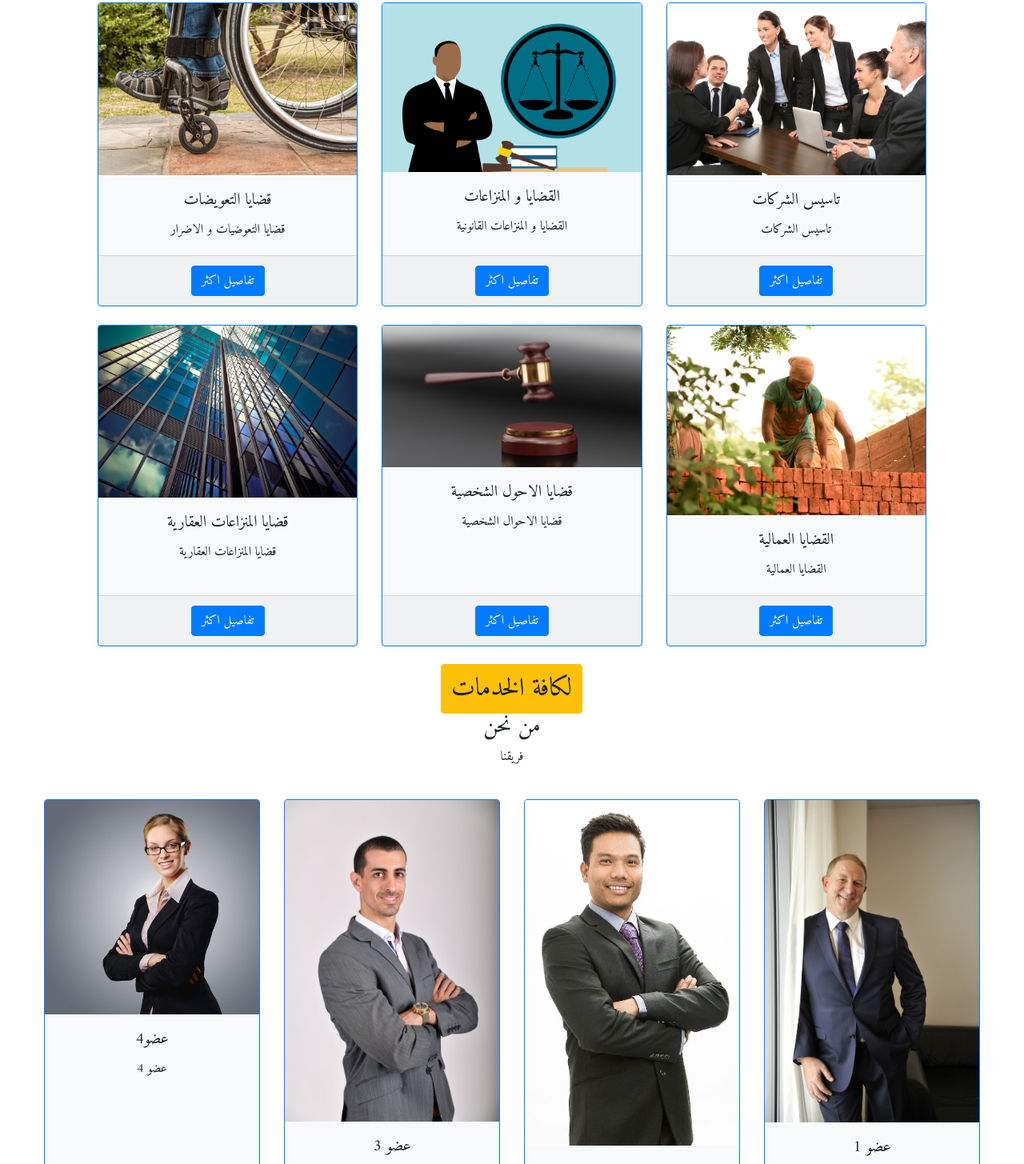
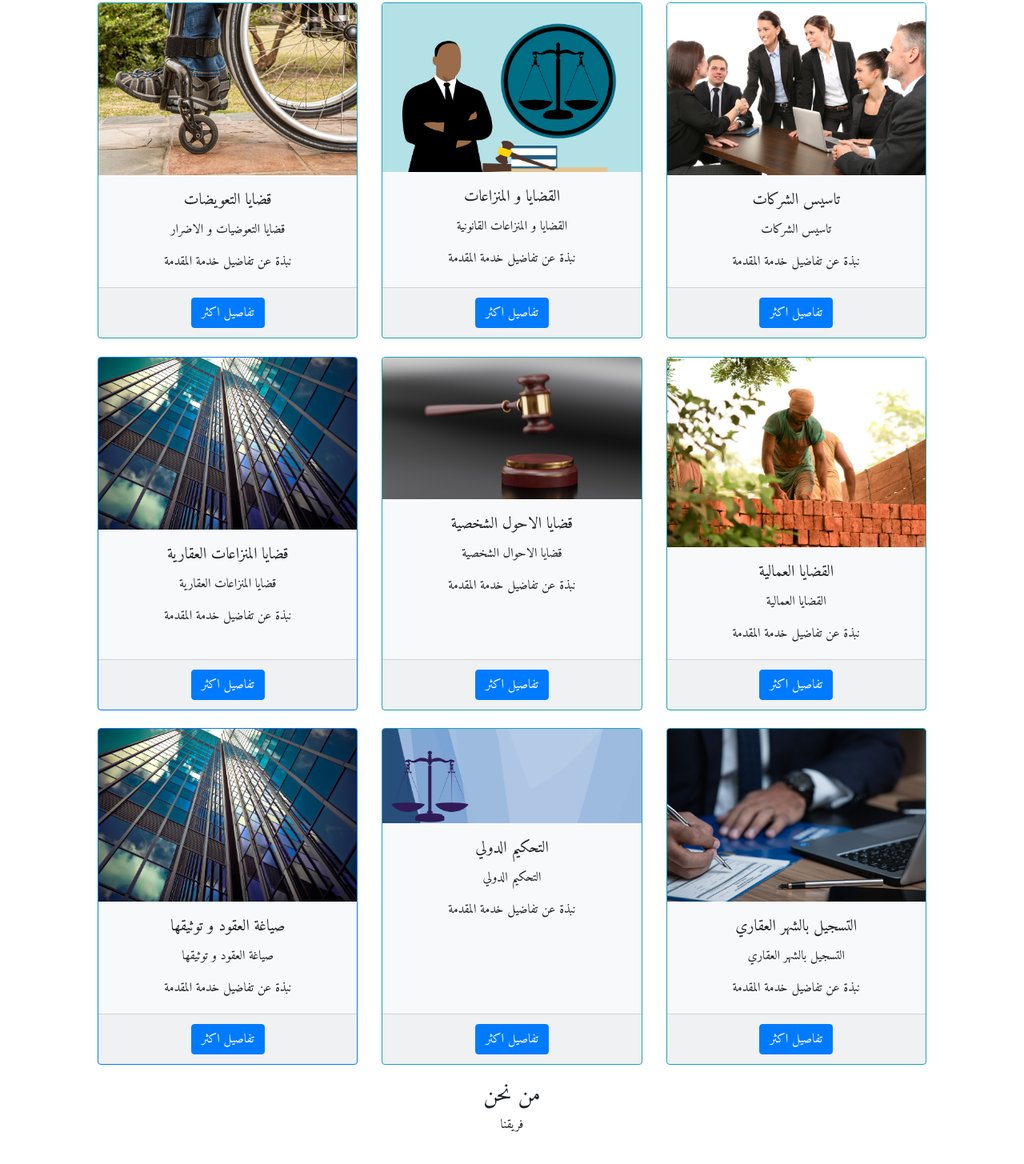
Before and after one commit to mostafamohamedmostafa/Lawyer-Temp-1, a plain HTML site: page index.html in a window 1280 px wide. Shown: the part 1083-2538 px from the top of the page at 80% size. Drawn offline with nearby package versions, Linux system fonts and the light colour scheme.

Commit message:
update styles

```diff
--- a/index.html
+++ b/index.html
@@ -93,15 +93,15 @@
         <h2 class="services-section-header slide-in-right">الخدمات التي يقدمها المكتب</h2>
         <p class="services-section-paragh slide-in-right">الخدمات التي يقدمها المكتب</p>
 
-        <div class="services-boxs">
         <div class="row">
-                <div class="col-lg services-boxs-info">
+            <div class="col-lg">
               <div class="card-deck text-center ">
-                        <div class="card card border-primary bg-light ">
+                <div class="card card border-info bg-light ">
                   <img class="card-img-top" src="img/crop.jpg" alt="Card image cap">
                   <div class="card-body">
                     <h5 class="card-title">تاسيس الشركات </h5>
                     <p class="card-text">تاسيس الشركات</p>
+                    <p class="card-text"> نبذة عن تفاضيل خدمة المقدمة </p>
                   </div>
                   <div class="card-footer">
                     <a href="#" class="btn btn-primary">تفاصيل اكثر</a>
@@ -109,21 +109,25 @@
                   </div>
                 </div>
 
-                        <div class="card card border-primary  bg-light">
+                <div class="card card border-info  bg-light">
                   <img class="card-img-top" src="img/cases.jpg" alt="Card image cap">
                   <div class="card-body">
                     <h5 class="card-title">القضايا و المنزاعات</h5>
                     <p class="card-text">القضايا و المنزاعات القانونية</p>
+                    <p class="card-text"> نبذة عن تفاضيل خدمة المقدمة </p>
+
                   </div>
                   <div class="card-footer">
                     <a href="#" class="btn btn-primary">تفاصيل اكثر</a>
                   </div>
                 </div>
-                        <div class="card card border-primary  bg-light">
+                <div class="card card border-info  bg-light">
                   <img class="card-img-top" src="img/injury.jpg" alt="Card image cap">
                   <div class="card-body">
                     <h5 class="card-title">قضايا التعويضات</h5>
                     <p class="card-text">قضايا التعوضيات و الاضرار</p>
+                    <p class="card-text"> نبذة عن تفاضيل خدمة المقدمة </p>
+
                   </div>
                   <div class="card-footer">
                     <a href="#" class="btn btn-primary">تفاصيل اكثر</a>
@@ -133,13 +137,14 @@
 
 
 
-
               <div class="card-deck text-center ">
-                        <div class="card card border-primary bg-light ">
+                <div class="card card border-info bg-light ">
                   <img class="card-img-top" src="img/labor.jpg" alt="Card image cap">
                   <div class="card-body">
                     <h5 class="card-title">القضايا العمالية </h5>
                     <p class="card-text">القضايا العمالية</p>
+                    <p class="card-text"> نبذة عن تفاضيل خدمة المقدمة </p>
+
                   </div>
                   <div class="card-footer">
                     <a href="#" class="btn btn-primary">تفاصيل اكثر</a>
@@ -147,11 +152,13 @@
                   </div>
                 </div>
 
-                        <div class="card card border-primary  bg-light">
+                <div class="card card border-info  bg-light">
                   <img class="card-img-top" src="img/personal.jpg" alt="Card image cap">
                   <div class="card-body">
                     <h5 class="card-title"> قضايا الاحول الشخصية </h5>
                     <p class="card-text">قضايا الاحوال الشخصية </p>
+                    <p class="card-text"> نبذة عن تفاضيل خدمة المقدمة </p>
+
                   </div>
                   <div class="card-footer">
                     <a href="#" class="btn btn-primary">تفاصيل اكثر</a>
@@ -162,6 +169,8 @@
                   <div class="card-body">
                     <h5 class="card-title">قضايا المنزاعات العقارية</h5>
                     <p class="card-text">قضايا المنزاعات العقارية</p>
+                    <p class="card-text"> نبذة عن تفاضيل خدمة المقدمة </p>
+
                   </div>
                   <div class="card-footer">
                     <a href="#" class="btn btn-primary">تفاصيل اكثر</a>
@@ -169,14 +178,50 @@
                 </div>
               </div>
 
-                    <div class="see-more-services">
-                        <a href="#" class="btn btn-warning wobble-hor-top"> لكافة الخدمات</a>
+
+              <div class="card-deck text-center ">
+                <div class="card card border-info bg-light ">
+                  <img class="card-img-top" src="img/intro-img-1.jpg" alt="Card image cap">
+                  <div class="card-body">
+                    <h5 class="card-title">التسجيل بالشهر العقاري </h5>
+                    <p class="card-text">التسجيل بالشهر العقاري</p>
+                    <p class="card-text"> نبذة عن تفاضيل خدمة المقدمة </p>
+
+                  </div>
+                  <div class="card-footer">
+                    <a href="#" class="btn btn-primary">تفاصيل اكثر</a>
+
+                  </div>
+                </div>
+
+                <div class="card card border-info  bg-light">
+                  <img class="card-img-top" src="img/contact-bg.jpg" alt="Card image cap">
+                  <div class="card-body">
+                    <h5 class="card-title"> التحكيم الدولي</h5>
+                    <p class="card-text">التحكيم الدولي</p>
+                    <p class="card-text"> نبذة عن تفاضيل خدمة المقدمة </p>
+
+                  </div>
+                  <div class="card-footer">
+                    <a href="#" class="btn btn-primary">تفاصيل اكثر</a>
+                  </div>
+                </div>
+                <div class="card card border-primary  bg-light">
+                  <img class="card-img-top" src="img/building.jpg" alt="Card image cap">
+                  <div class="card-body">
+                    <h5 class="card-title">صياغة العقود و توثيقها </h5>
+                    <p class="card-text">صياغة العقود و توثيقها</p>
+                    <p class="card-text"> نبذة عن تفاضيل خدمة المقدمة </p>
+
+                  </div>
+                  <div class="card-footer">
+                    <a href="#" class="btn btn-primary">تفاصيل اكثر</a>
+                  </div>
+                </div>
+              </div>
 
             </div>
 
-
-                </div>
-            </div>
           </div>
 
     </section>
@@ -267,7 +312,7 @@
         <h3 class=" slide-in-right">الاتصال بنا </h3>
         <div class="row">
 
-            <div class="col-lg-6 contact-info">
+            <div class="col-lg contact-info">
                 <div class="address">
                     <h4><i class="fas fa-map-signs" aria-hidden="true"></i>Location:</h4>
                     <p> Egypt</p>
--- a/styles/indexstyle.css
+++ b/styles/indexstyle.css
@@ -135,15 +135,20 @@ body {
     text-align: center;
 }
 
-.card-deck :hover{
-    -webkit-box-shadow: 5px 5px 15px 5px #000000;
+.card:hover {
     box-shadow: 5px 5px 15px 5px #000000;
-    transition: ease-in-out 2s ;
-    -webkit-transition: ease-in-out 2s ;
-    -moz-transition: ease-in-out 2s ;
-    -ms-transition: ease-in-out 2s ;
-    -o-transition: ease-in-out 2s ;
+    border-radius: 5%;
+    -webkit-border-radius:;
+    -moz-border-radius:;
+    -ms-border-radius:;
+    -o-border-radius:;
+    transition: ease-in-out 2s all;
+    -webkit-transition: ease-in-out 2s all;
+    -moz-transition: ease-in-out 2s all;
+    -ms-transition: ease-in-out 2s all;
+    -o-transition: ease-in-out 2s all;
 }
+
 
 /*End  Services Styling*/
 .wobble-hor-top {
@@ -264,7 +269,7 @@ body {
 /*Start Contact*/
 .contact-section {
     height: auto;
-    background-image: url('https://cdn.pixabay.com/photo/2020/03/12/20/10/right-4926156_960_720.jpg');
+    background-image: url('https://cdn.pixabay.com/photo/2016/04/02/02/01/legal-1302034_960_720.jpg');
     font-weight: bolder;
     background-size: cover;
     background-position: center fixed;
```
Lines whose indentation alone changed are shown as unchanged.
